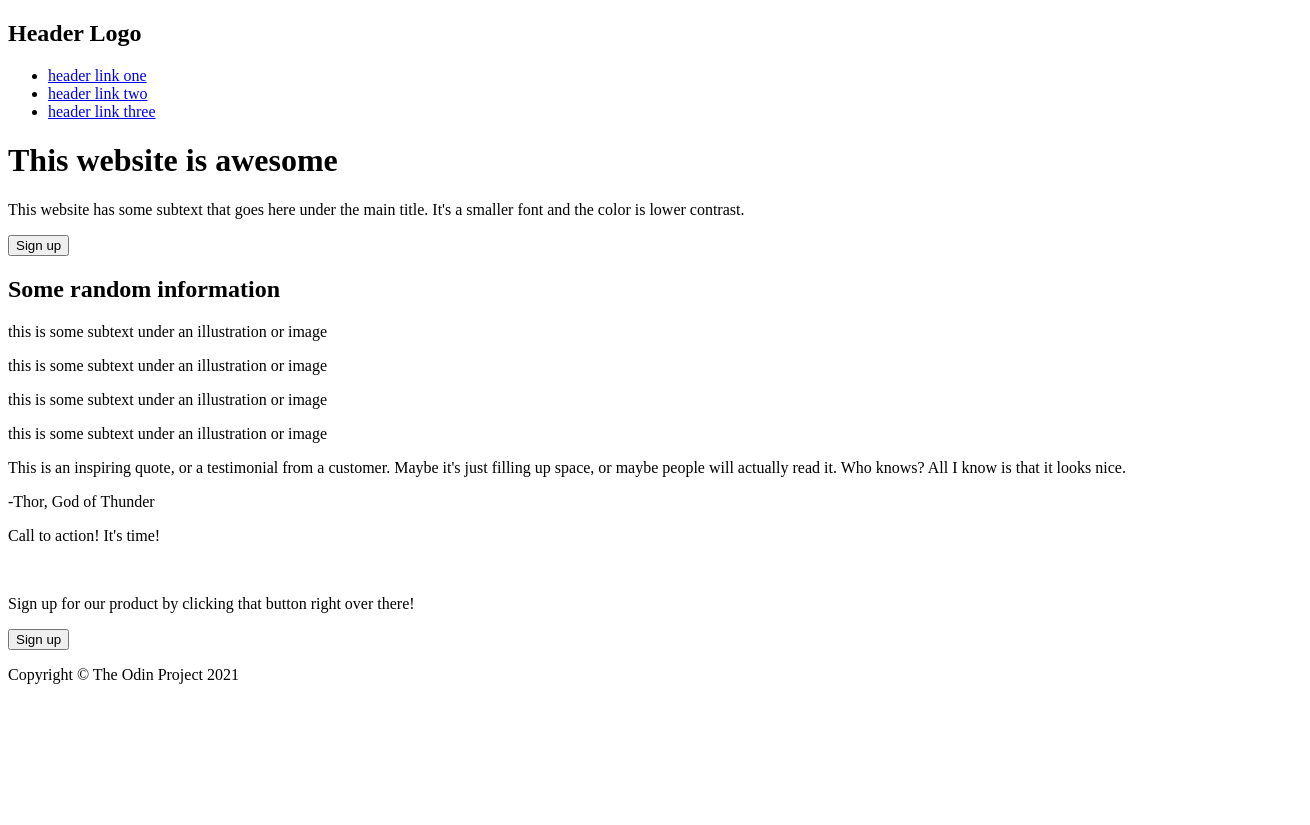
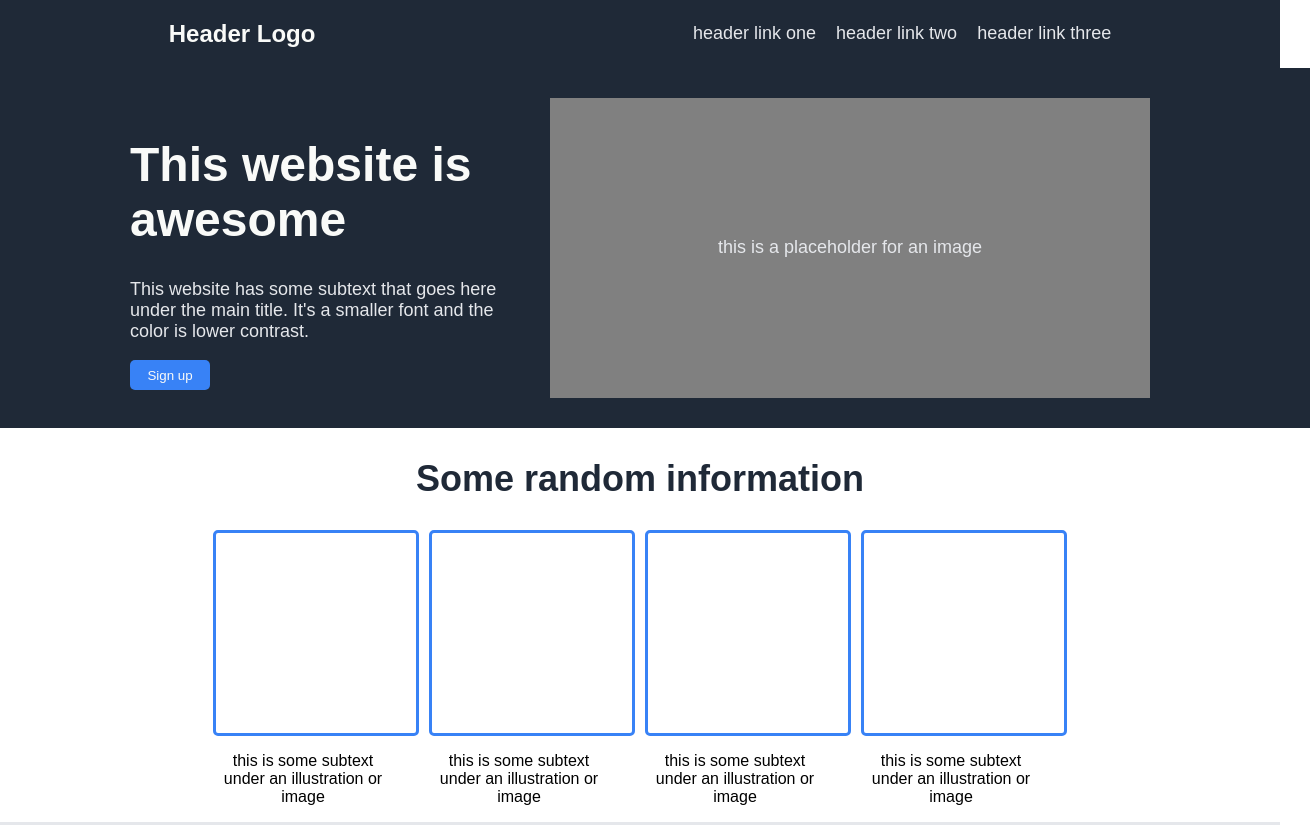
Before and after one commit to charlesbneal2/odin-landing-page, a plain HTML site: page index.html in a window 1280 px wide. Shown: the top 825 px of the page, 1310 px wide, since content can reach past the window. Before the commit the page ends 800 px from the top, so only its background shows below. Drawn offline with Linux system fonts and the light colour scheme.

Commit message:
updated css styles

```diff
--- a/index.html
+++ b/index.html
@@ -5,6 +5,7 @@
     <meta http-equiv="X-UA-Compatible" content="IE=edge">
     <meta name="viewport" content="width=device-width, initial-scale=1.0">
     <title>Document</title>
+    <link href="./styles.css" rel="stylesheet">
 </head>
 <body>
     <header>
@@ -24,12 +25,11 @@
             <button>Sign up</button>
         </div>
         <div class="placeholder">
-
+            <p>this is a placeholder for an image</p>
         </div>
     </div>
     <div class="random">
         <h2>Some random information</h2>
-        <div class="infos">
             <div class="boxes">
                 <div class="boxcontainer">
                     <div class="box"></div>
@@ -48,7 +48,6 @@
                     <p>this is some subtext under an illustration or image</p>
                 </div>
             </div>
-        </div>
     </div>
     <div class="quote">
         <p>This is an inspiring quote, or a testimonial from a customer. Maybe it's just filling up space, or maybe people will actually read it. Who knows? All I know is that it looks nice.</p>
@@ -57,7 +56,6 @@
     <div class="action">
         <div class="call">
             <p>Call to action! It's time!</p>
-            <br>
             <p>Sign up for our product by clicking that button right over there!</p>
         </div>
         <button>Sign up</button>
--- a/styles.css
+++ b/styles.css
@@ -0,0 +1,147 @@
+body {
+    display: flex;
+    flex-direction: column;
+    font-family: sans-serif;
+    margin: 0;
+    align-items: center;
+}
+
+header,
+.awesome,
+footer {
+    background-color: #1F2937;
+    color: #F9FAF8;
+    width: 100%;
+}
+
+header {
+    display: flex;
+    justify-content: space-around;
+    align-items: center;
+}
+
+header h2 {
+    font-size: 24px;
+    color: #F9FAF8;
+}
+
+header a,
+.awesome p {
+    font-size: 18px;
+    color: #E5E7EB;
+    text-decoration: none;
+}
+
+header ul {
+    list-style: none;
+    display: flex;
+    justify-content: center;
+    gap: 20px;
+}
+
+.awesome {
+    display: flex;
+    justify-content: center;
+    align-items: center;
+    padding: 30px;
+    gap: 20px;
+}
+
+.placeholder {
+    height: 300px;
+    width: 600px;
+    background-color: grey;
+    display: flex;
+    justify-content: center;
+    align-items: center;
+}
+
+.awesome h1 {
+    font-size: 48px;
+    font-weight: 800;
+    color: #F9FAF8;
+}
+
+button {
+    background-color: #3882F6;
+    color: #F9FAF8;
+    border-radius: 5px;
+    border: 0;
+    box-shadow: none;
+    padding: 5px;
+    width: 80px;
+    height: 30px;
+}
+
+.action {
+    background-color: #3882F6;
+    color: #F9FAF8;
+    display: flex;
+    justify-content: space-around;
+    align-items: center;
+    margin: 40px 80px;
+    border-radius: 5px;
+    width: 800px;
+}
+
+.action button {
+    border: 3px solid white
+}
+
+.random h2 {
+    font-size: 36px;
+    font-weight: 800;
+    color: #1F2937;
+}
+
+.random {
+    display: flex;
+    flex-direction: column;
+    justify-content: center;
+    align-items: center;
+    text-align: center;
+}
+
+.descrip {
+    width: 400px;
+}
+
+.boxes {
+    display: flex;
+    justify-content: space-around;
+    align-items: center;
+    gap: 10px;
+}
+
+.box {
+    height: 200px;
+    width: 200px;
+    border: 3px solid #3882F6;
+    border-radius: 5px;;
+}
+
+.boxcontainer p {
+    width: 180px;
+}
+
+.quote {
+    background-color: #E5E7EB;
+    color: #1F2937;
+    padding: 50px;
+}
+
+.quote p {
+    font-size: 36px;
+    font-style: italic;
+}
+
+#attribution {
+    font-size: 20px;
+    font-weight: bold;
+    font-style: normal;
+    text-align: right;
+}
+
+footer{
+    text-align: center;
+}
```
